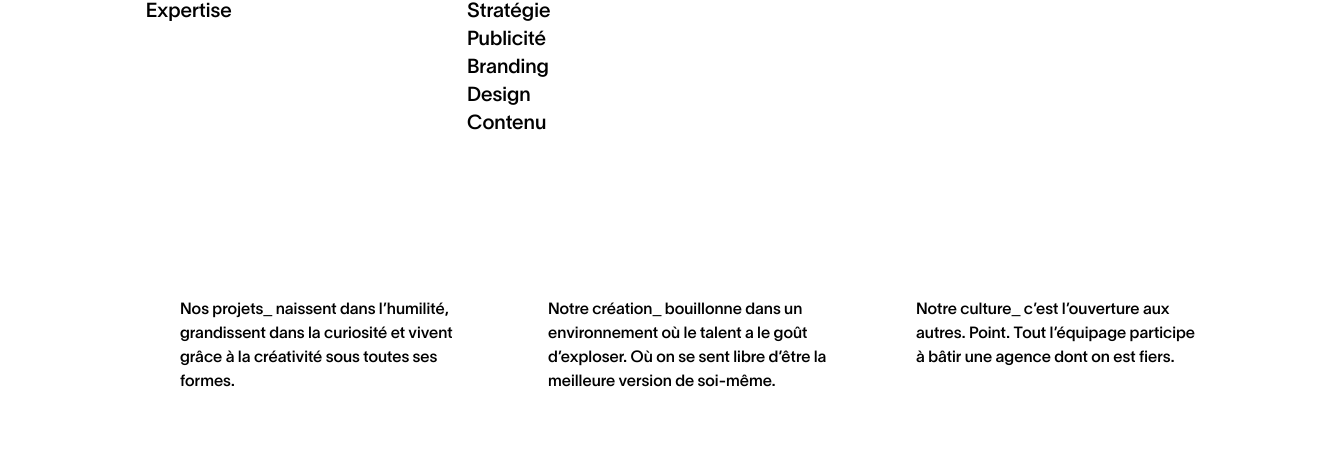
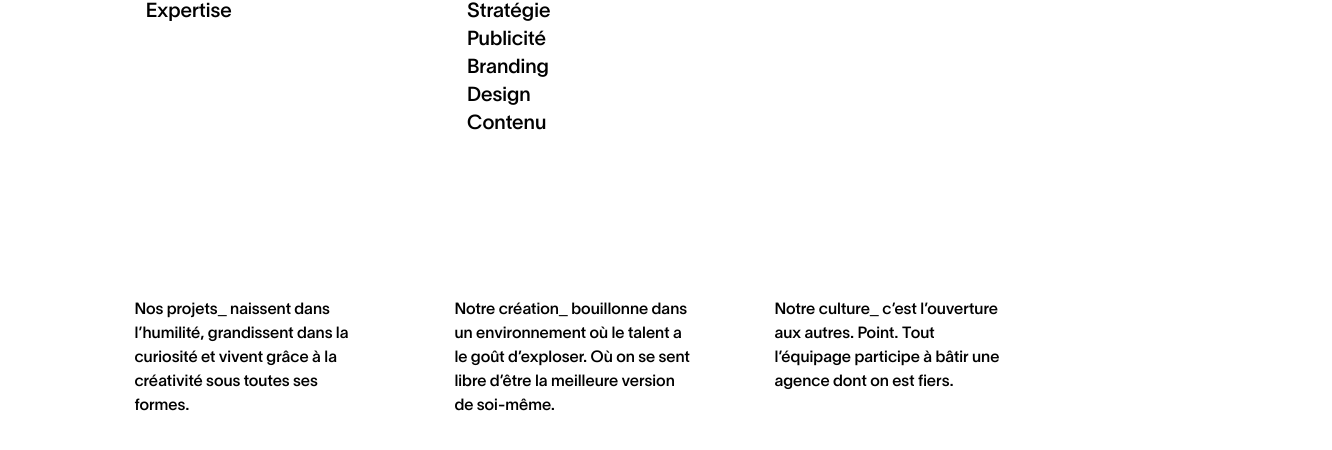
Before and after one commit to Exploring-glitch/Animated-Project, a React app in the folder frontend/: page /agence in a window 1280 px wide. Shown: the part 1726-2176 px from the top of the page, 1332 px wide, since content can reach past the window. Built offline with nearby package versions, Linux system fonts and the light colour scheme; the HTML template or start-up script is replaced by a standard one.

Commit message:
made changes in home page

```diff
--- a/frontend/src/pages/AgencePage.jsx
+++ b/frontend/src/pages/AgencePage.jsx
@@ -1,9 +1,12 @@
+import { useRef } from "react"
 
 const AgencePage = () => {
+  const imgDivRef = useRef(null);
+
   return (
     <div>
       <div className="section1">
-        <div className="absolute h-[22vw] w-[16vw] rounded-full overflow-hidden left-[28vw] bottom-58"> {/*first give w and h to parent as you like*/}
+        <div ref={imgDivRef} className="absolute h-[22vw] w-[16vw] rounded-full overflow-hidden left-[28vw] bottom-58"> {/*first give w and h to parent as you like*/}
           <img className="h-full w-full object-cover" src="https://k72.ca/images/teamMembers/Carl_480x640.jpg?w=480&h=640&fit=crop&s=f0a84706bc91a6f505e8ad35f520f0b7" alt="" /> {/*then make the child h and w full to parent*/}
         </div>
 
@@ -21,7 +24,7 @@ const AgencePage = () => {
             </div>
           </div>
 
-          <div className="font-[font2] mt-40 flex gap-20 w-[90vw] ml-45">
+          <div className="font-[font2] mt-40 flex gap-20 w-[75vw] ml-[10.5vw]">
             <p className="w-1/4">Nos projets_ naissent dans l’humilité, grandissent dans la curiosité et vivent grâce à la créativité sous toutes ses formes.</p>
             <p className="w-1/4">Notre création_ bouillonne dans un environnement où le talent a le goût d’exploser. Où on se sent libre d’être la meilleure version de soi-même.</p>
             <p className="w-1/4">Notre culture_ c’est l’ouverture aux autres. Point. Tout l’équipage participe à bâtir une agence dont on est fiers.</p>
```
